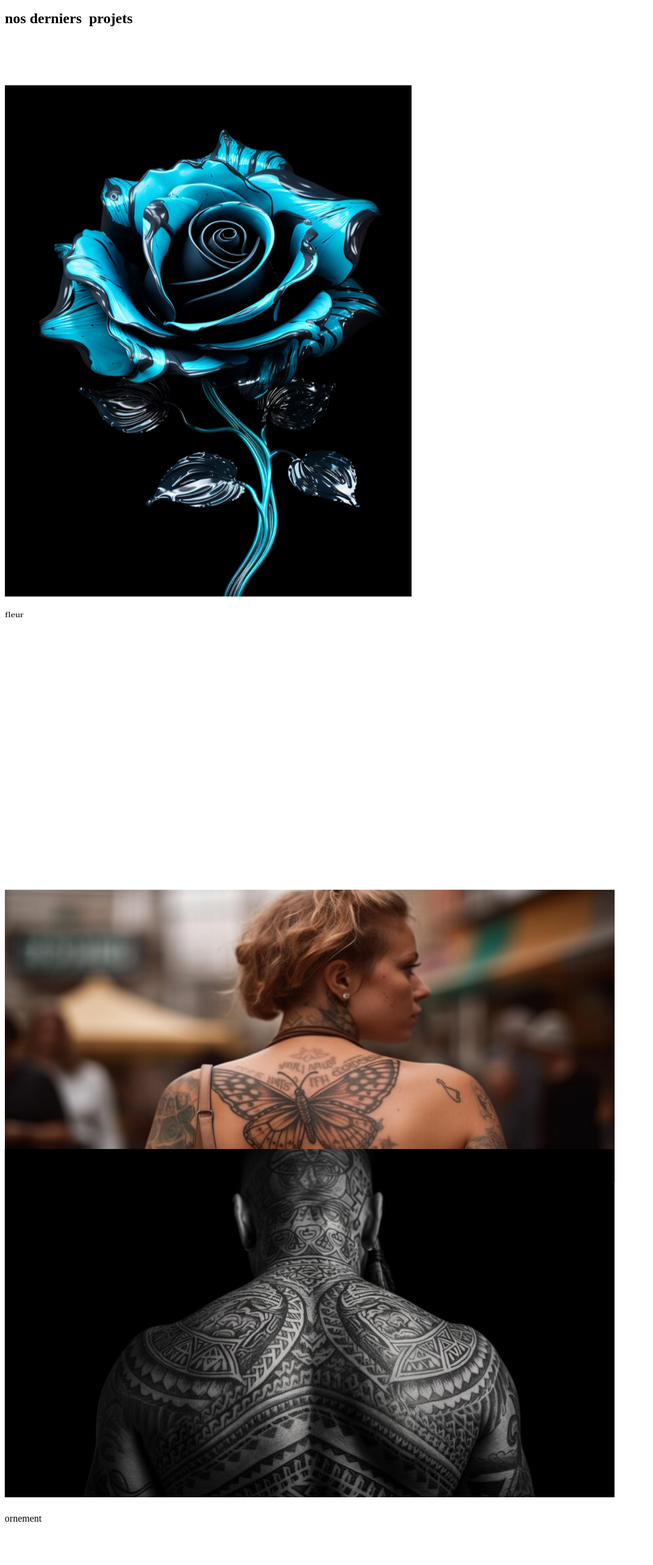
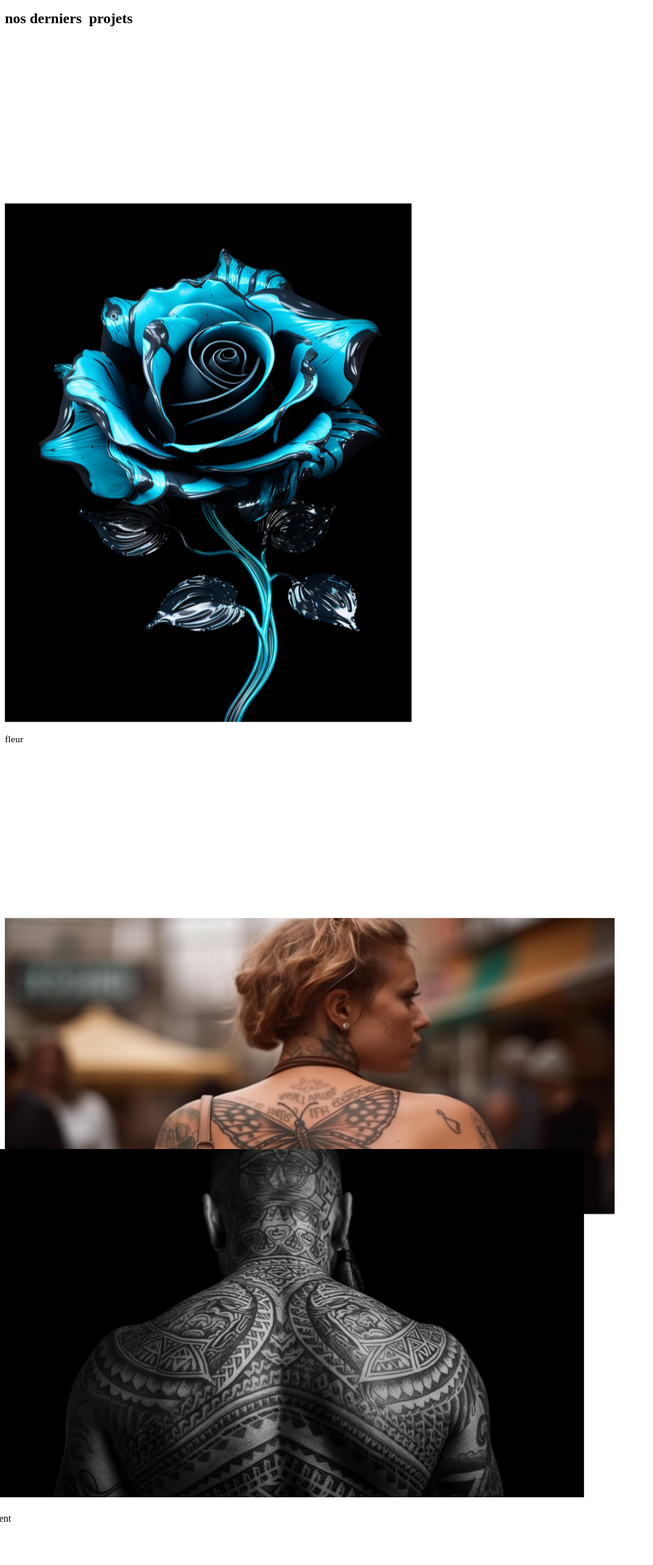
Before and after one commit to franckick0909/angel-tattoo, a Next.js app: page /projetRecent in a window 1280 px wide. Shown: the top 2566 px of the page at 61% size, without its empty margins (0-1071 px from the left). Built offline with nearby package versions, Linux system fonts and the light colour scheme.

Commit message:
commit 5

```diff
--- a/src/components/form.tsx
+++ b/src/components/form.tsx
@@ -103,7 +103,7 @@ export default function Form() {
                 transition={{ duration: 0.2 }}
                 className="absolute z-10 w-full mt-1 bg-black border border-neutral-600 rounded-sm shadow-lg"
               >
-                {["", "artiste1", "artiste2", "artiste3", "artiste4"].map((option) => (
+                {["", "Franckick", "Chris", "Will", "Babe"].map((option) => (
                   <div
                     key={option}
                     className="px-3 py-2 hover:bg-neutral-800 cursor-pointer text-white"
--- a/src/pages/le studio.tsx
+++ b/src/pages/le studio.tsx
@@ -13,7 +13,7 @@ export default function LeStudio() {
     offset: ["start end", "end start"],
   });
 
-  const y1 = useTransform(scrollYProgress, [0, 0.5, 1], [-500, 0, 450]);
+  const y1 = useTransform(scrollYProgress, [0, 1], [-350, 800]);
   const y2 = useTransform(scrollYProgress, [0, 0.5, 1], [-300, 0, 200]);
   const scaleY = useTransform(scrollYProgress, [0, 1], [0.8, 1]);
 
--- a/src/pages/projetRecent.tsx
+++ b/src/pages/projetRecent.tsx
@@ -15,14 +15,16 @@ export default function ProjetRecent() {
       offset: ["start end", "end start"],
     });
 
-    const x1 = useTransform(scrollYProgress, [0, 1], [-400, 400]);
-    const y1 = useTransform(scrollYProgress, [0, 1], [-600, 1200]);
-    const y2 = useTransform(scrollYProgress, [0, 0.5, 1], [-300, 0, 200]);
+    const x1 = useTransform(scrollYProgress, [0, 1], [-500, 400]);
+    const y1 = useTransform(scrollYProgress, [0, 1], [-500, 1200]);
+    const y2 = useTransform(scrollYProgress, [0, 1], [-300, 700]);
+    const y3 = useTransform(scrollYProgress, [0, 1], [-600, 400]);
     const scaleY = useTransform(scrollYProgress, [0, 1], [0.7, 1]);
     const scale = useTransform(scrollYProgress, [0, 1], [0.2, 1]);
 
     const springY1 = useSpring(y1, { stiffness: 200, damping: 30 });
     const springY2 = useSpring(y2, { stiffness: 200, damping: 30 });
+    const springY3 = useSpring(y3, { stiffness: 200, damping: 30 });
     const springX1 = useSpring(x1, { stiffness: 200, damping: 30 });
     const springScaleY = useSpring(scaleY, { stiffness: 200, damping: 30 });
     const springScale = useSpring(scale, { stiffness: 200, damping: 30 });
@@ -87,11 +89,11 @@ export default function ProjetRecent() {
               <span className="text-neutral-600">et esthétique.</span>
             </BoxReveal>
           </motion.h2>
-          <div className="border-[1px] border-white h-44 rounded-full" />
+          <div className="border-[1px] border-white h-24 md:h-44 rounded-full" />
 
 <a
   href="#Equipe"
-  className="text-slate-950 text-xl md:text-2xl hover:text-white transition-all duration-300 ease-in-out bg-white hover:bg-transparent border-2 border-white px-24 py-6 mb-32"
+  className="text-slate-950 text-xl md:text-2xl hover:text-white transition-all duration-300 ease-in-out bg-white hover:bg-transparent border-2 border-white px-14 md:px-24 py-6 mb-32"
 >
   Voir les membres de l&apos;équipe
 </a>
@@ -117,7 +119,7 @@ export default function ProjetRecent() {
         </div>
 
         <div className="w-full h-auto flex items-center justify-around py-20 gap-8">
-          <motion.div className="flex flex-col items-start justify-center" style={{ y: springY2, scale: springScale }}>
+          <motion.div className="flex flex-col items-start justify-center" style={{ scale: springScale }}>
             <BlurFade>
               <Image src="/projetrecent/papillon2.jpg" alt="Projet 4" width={800} height={1000} sizes="(max-width: 768px) 100vw, (max-width: 1200px) 50vw, 33vw" className="object-cover w-auto h-auto" />
             </BlurFade>
@@ -125,7 +127,7 @@ export default function ProjetRecent() {
               papillon
             </p>
           </motion.div>
-          <motion.div className="flex flex-col items-start justify-center" style={{ scaleY: springScaleY }}>
+          <motion.div className="flex flex-col items-start justify-center" style={{ y: springY3, scaleY: springScaleY }}>
             <BlurFade>
               <Image src="/projetrecent/fleur1.jpg" alt="Projet 5" width={675} height={1000} sizes="(max-width: 768px) 100vw, (max-width: 1200px) 50vw, 33vw" className="object-cover w-auto h-auto" />
             </BlurFade>
--- a/src/pages/testimonial.tsx
+++ b/src/pages/testimonial.tsx
@@ -98,7 +98,7 @@ export default function Testimonial() {
       </motion.div>
 
       <div className="flex flex-col items-center justify-center">
-        <div className="border-[1px] border-white h-44 rounded-full" />
+        <div className="border-[1px] border-white h-24 md:h-44 rounded-full" />
       </div>
     </section>
   );
```
